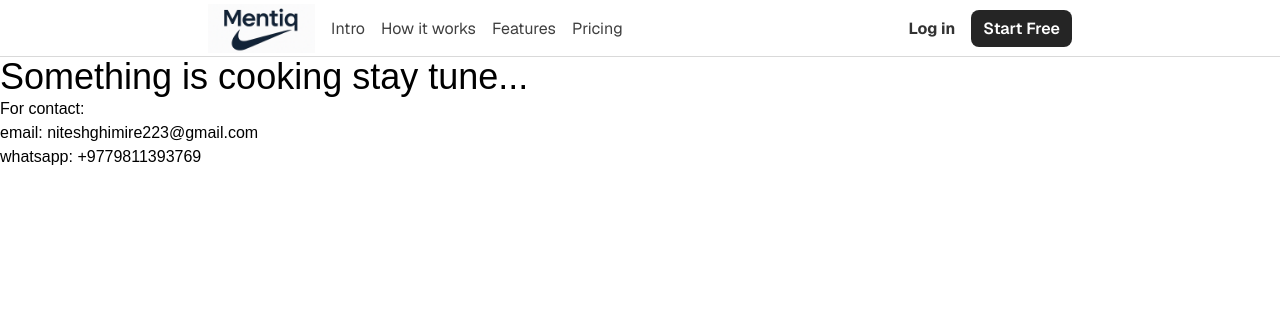
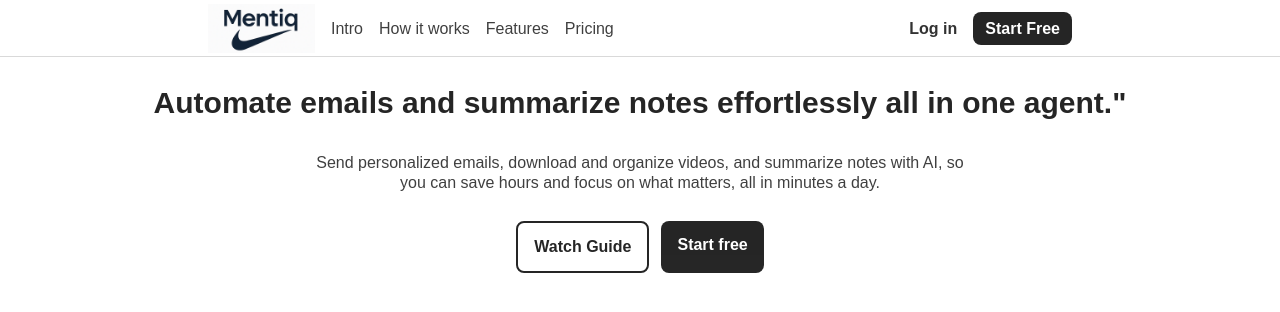
Before and after one commit to Nitesh-coder/mentiq, a Next.js app: page / in a window 1280 px wide. Shown: the top 312 px of the page. Built offline with nearby package versions, Linux system fonts and the light colour scheme.

Commit message:
add intro

```diff
--- a/src/app/globals.css
+++ b/src/app/globals.css
@@ -22,5 +22,5 @@
 body {
 /*   background: var(--background);
   color: var(--foreground); */
-  font-family: Arial, Helvetica, sans-serif;
+  font-family: sans-serif, Helvetica;
 }
--- a/src/app/page.tsx
+++ b/src/app/page.tsx
@@ -1,3 +1,4 @@
+import Intro from "./section/landing/intro";
 import Nav from "./section/landing/navbar";
 
 
@@ -6,12 +7,7 @@ export default function Home (){
   return(
     <div>
       <Nav />
-      <div>
-        <h1 className=" text-4xl">Something is cooking stay tune...</h1>
-        <p>For contact:</p>
-        <p>email: niteshghimire223@gmail.com</p>
-        <p>whatsapp: +9779811393769</p>
-      </div>
+      <Intro />
     </div>
   )
 }
--- /dev/null
+++ b/src/app/section/landing/intro.tsx
@@ -0,0 +1,15 @@
+import Link from "next/link";
+
+
+export default function Intro(){
+    return(
+        <div id="intro" className=" text-center items-center justify-center flex flex-col">
+            <h1 className=" text-xl md:text-2xl lg:text-3xl font-bold opacity-85 mt-6 py-1">Automate emails and summarize notes effortlessly all in one agent."</h1>
+            <h3 className=" leading-tight w-2xl opacity-75 my-6 py-1">Send personalized emails, download and organize videos, and summarize notes with AI, so you can save hours and focus on what matters, all in minutes a day.</h3>
+            <div className=" flex space-x-3">
+                <Link className=" px-4 py-3 font-bold opacity-85 border-2 rounded-lg" href={'app.mentiq.xyz'}>Watch Guide</Link>
+                <Link className=" px-4 py-3 font-bold opacity-85 bg-black text-white rounded-lg" href={'app.mentiq.xyz'}>Start free</Link>
+            </div>
+        </div>
+    )
+}
--- a/src/app/section/landing/navbar.tsx
+++ b/src/app/section/landing/navbar.tsx
@@ -4,7 +4,7 @@ import Link from "next/link";
 
 export default function Nav(){
     return(
-        <div className="flex justify-between items-center text-md px-1 font-sans md:px-50 py-5 md:py-1 relative">
+        <div className="flex justify-between items-center text-md px-1 md:px-50 py-5 md:py-1 relative">
             <ul className="flex space-x-1 md:space-x-2 justify-between items-center px-1">
                 <li className="font-medium px-1">
                     <Image
```
